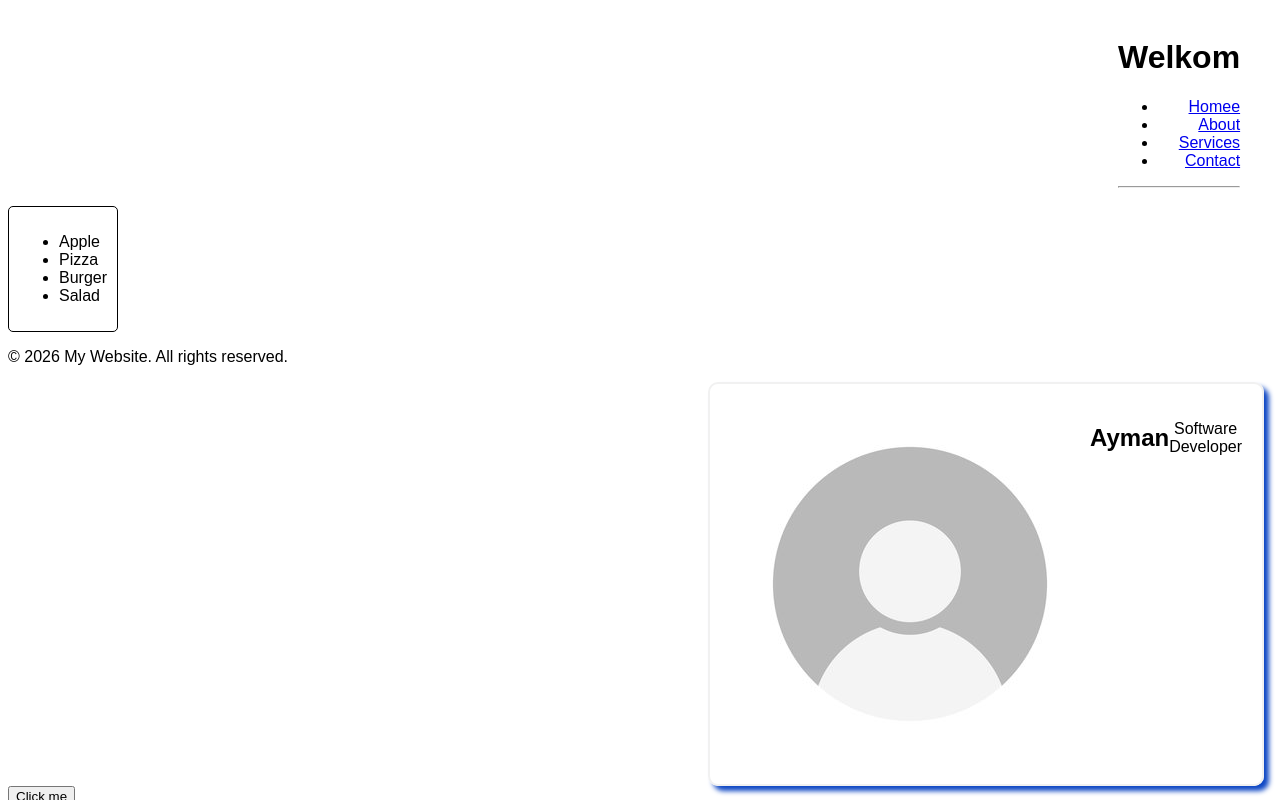
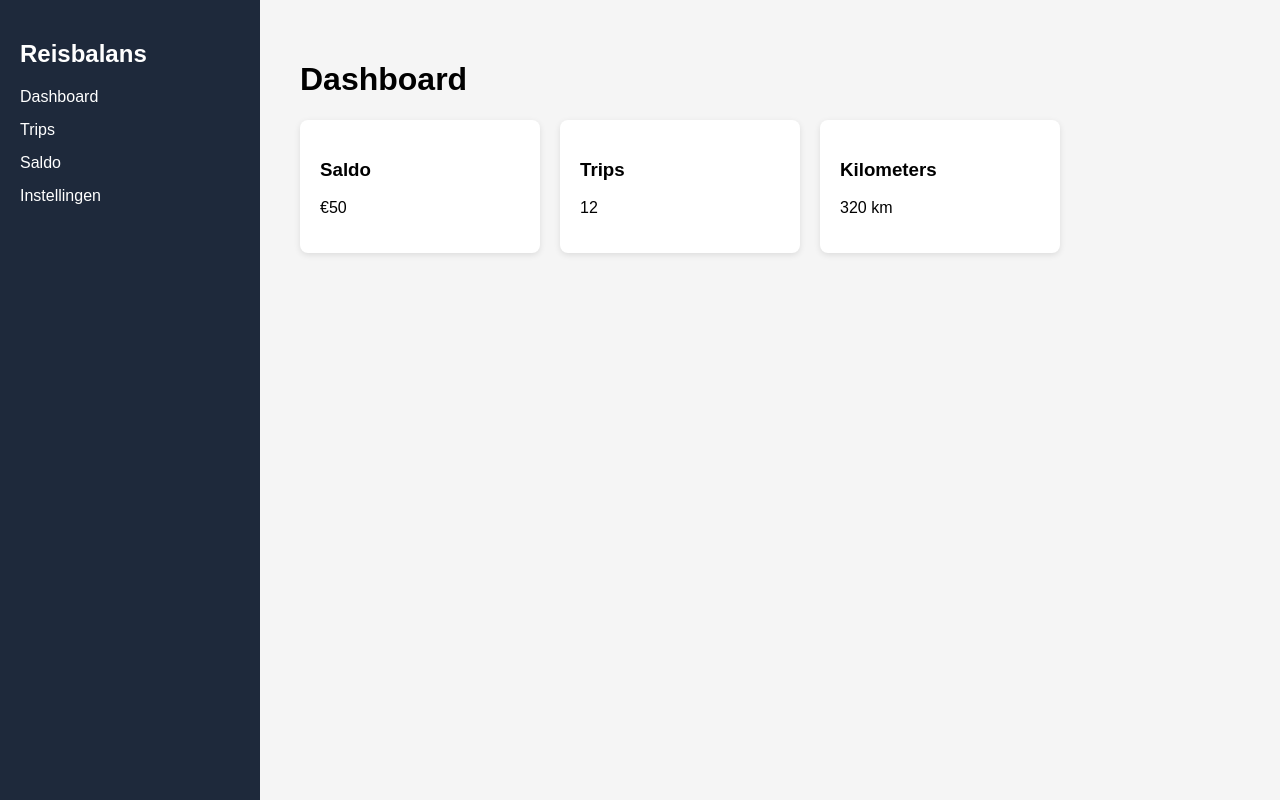
Before and after one commit to Ayman776/my-react-app, a React (Vite) app in the folder my-react-app/: page / in a window 1280 px wide. Shown: the top 800 px of the page. Built offline with nearby package versions, Linux system fonts and the light colour scheme.

Commit message:
Started homepage/dashboard, added sidebar

```diff
--- a/my-react-app/src/App.jsx
+++ b/my-react-app/src/App.jsx
@@ -1,29 +1,16 @@
-import Header from './Header.jsx';
-import Footer from './Footer.jsx';
-import Food from './Food.jsx';
-import Card from './Card.jsx';
-import Button from './Button.jsx';
-import Student from './Student.jsx';
+import Sidebar from "./components/sidebar.jsx"
+import Dashboard from "./pages/Dashboard.jsx"
 
 function App() {
   return (
-    <div>
-      <Header></Header>
-      <Food></Food>
-      <Footer></Footer>
-      <Card></Card>
-      <Button></Button>
-      <Student></Student>
+    <div className="layout">
 
+      <Sidebar />
 
-      <Student name="John Doe" age={20} isStudent={true} />
-      <Student name="Jane Smith" age={25} isStudent={false} />
-
-
-
+      <Dashboard />
 
     </div>
-  );
+  )
 }
 
 export default App
--- a/my-react-app/src/Food.jsx
+++ /dev/null
@@ -1,18 +0,0 @@
-function food (){
-    const food1 = "Pizza";
-    const food2 = "Burger";
-    const food3 = "Salad";
-
-    return(
-        <div className="food">
-            <ul>
-                <li>Apple</li>
-                <li>{food1}</li>
-                <li>{food2}</li>
-                <li>{food3}</li>
-            </ul>
-        </div>
-    );
-}
-
-export default food;
--- a/my-react-app/src/Student.jsx
+++ /dev/null
@@ -1,13 +0,0 @@
-function Student (props){
-    return(
-        <div className= "student">
-            <p>Name: {props.name}</p>
-            <p>Age: {props.age}</p>
-            <p>Student: {props.isStudent ? "Yes" : "No"}</p>
-
-        </div>
-
-    );
-}
-
-export default Student
--- /dev/null
+++ b/my-react-app/src/components/sidebar.jsx
@@ -0,0 +1,16 @@
+function Sidebar (){
+    return(
+<div className= "sidebar">
+    <h2>Reisbalans</h2>
+    <ul>
+        <li>Dashboard</li>
+        <li>Trips</li>
+        <li>Saldo</li>
+        <li>Instellingen</li>
+    </ul>
+
+</div>
+    );
+}
+
+export default Sidebar
--- a/my-react-app/src/index.css
+++ b/my-react-app/src/index.css
@@ -1,91 +1,53 @@
-.body{
-  background-color: black;
-  color: white;
-  margin:0;
-  min-height: 100vh;
-  display: flex;
-  flex-direction: column;
+body {
+  margin: 0;
+  font-family: Arial, sans-serif;
 }
 
-.main{
-  flex: 1;
+.layout {
+  display: flex;
 }
 
-.card{
-  border: 1px solid rgb(241, 241, 241);
+.sidebar {
+  width: 220px;
+  background: #1e293b;
+  color: white;
+  height: 100vh;
   padding: 20px;
-  border-width: 2px;
-  max-width: min-content;
-  border-radius: 10px;
-  box-shadow: 5px 5px 5px hsl(221, 87%, 41%);
-  text-align: center;
-  height: auto;
-  font-family: Arial, Helvetica, sans-serif;
-  display: flex;
-  row-gap: 10px;
-  margin-left: 700px;
-
 }
 
-.card:hover{
-  box-shadow: 10px 10px 10px hsl(221, 87%, 41%);
-  transform: translateY(-5px);
-  transition: all 0.3s ease;
+.sidebar ul {
+  list-style: none;
+  padding: 0;
 }
 
-.header{
-  padding: 10px;
-  font-family: Arial, Helvetica, sans-serif;
-  text-align: right;
-  display: inline-block;
-  grid-row: auto;
-  margin-left: 1100px;
-
+.sidebar li {
+  margin: 15px 0;
 }
 
-.footer{
-  font-family: Arial, Helvetica, sans-serif;
-
+.dashboard {
+  padding: 40px;
+  flex: 1;
+  background: #f5f5f5;
 }
 
-.btn{
-  background-color: rgb(68, 4, 4);
-  color:rgb(206, 13, 00);
-  border: 3px solid white;
-  padding: 10px 20px;
-  font-size: 16px;
-  border-radius: 10px;
-  font-family: Arial, Helvetica, sans-serif;
-  position: absolute;
-  left: 220px;
-  bottom: 520px;
-  cursor: pointer;
+.cards {
+  display: flex;
+  gap: 20px;
+  margin-top: 20px;
 }
 
-.student{
-  font-family: Arial, Helvetica, sans-serif;
-  padding: 10px;
-  border: 1px solid rgb(255, 10, 10);
-  border-radius: 5px;
- max-width: fit-content;
-  display: flex;
-  margin-right: 50px;
+.card {
+  background: white;
+  padding: 20px;
+  border-radius: 8px;
+  width: 200px;
+  box-shadow: 0 2px 6px rgba(0,0,0,0.1);
+}
+
+.card:hover {
+ transform: translateY(-6px) scale(1.02);
+  box-shadow: 0 4px 12px rgba(0,0,0,0.2);
+  background-color:aquamarine;
 
 
 }
-
-.food{
-  font-family: Arial, Helvetica, sans-serif;
-  padding: 10px;
-  border: 1px solid black;
-  border-radius: 5px;
-  max-width: min-content;
-  display: flex;
-  margin-right: 50px;
-
-}
-
-.body{
-  background-color:rgb(215, 0, 0);
-  color:white;
-}
--- /dev/null
+++ b/my-react-app/src/pages/Dashboard.jsx
@@ -0,0 +1,36 @@
+function Dashboard() {
+
+  const balance = 50
+  const trips = 12
+  const km = 320
+
+
+  return (
+    <div className="dashboard">
+
+      <h1>Dashboard</h1>
+
+      <div className="cards">
+
+        <div className="card">
+          <h3>Saldo</h3>
+          <p>€{balance}</p>
+        </div>
+
+        <div className="card">
+          <h3>Trips</h3>
+          <p>{trips}</p>
+        </div>
+
+        <div className="card">
+          <h3>Kilometers</h3>
+          <p>{km} km</p>
+        </div>
+
+      </div>
+
+    </div>
+  )
+}
+
+export default Dashboard
```
Also changed, not shown: my-react-app/src/pages/Balance.jsx (added, +9 -0 lines), my-react-app/src/pages/Profile.jsx (added, +10 -0 lines), my-react-app/src/pages/Trips.jsx (added, +10 -0 lines), my-react-app/src/Navbar.jsx (added), my-react-app/src/services/api.js (added).
